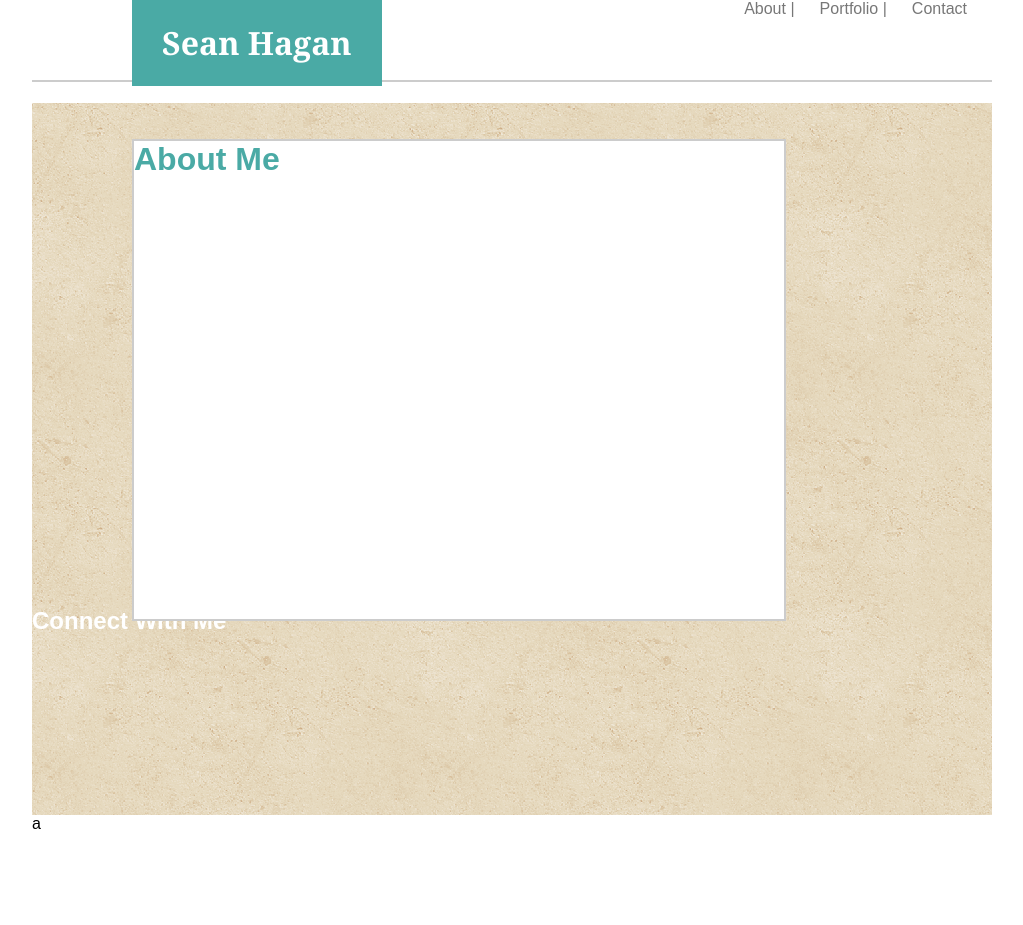
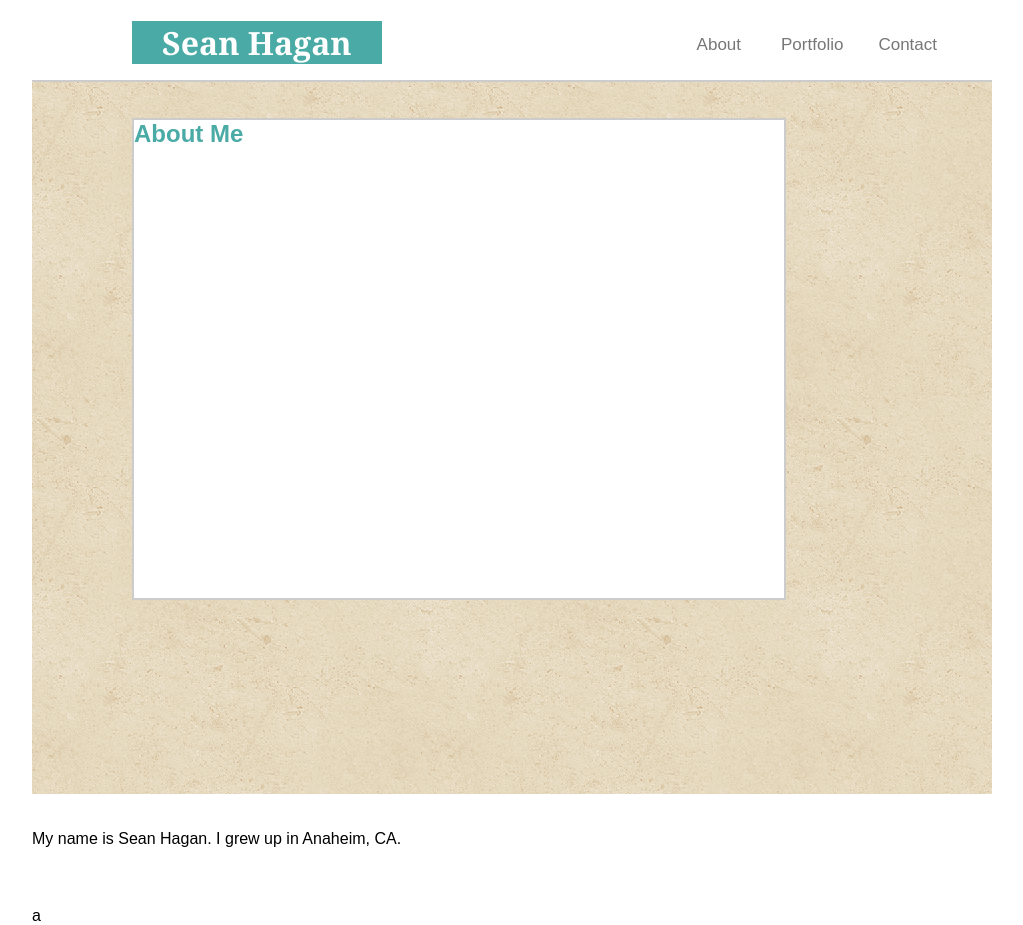
Before and after one commit to sphagan1088/Basic-Portfolio, a plain HTML site: page index.html in a window 1280 px wide. Shown: the whole page, without its empty margins (128-1151 px from the left). Before the commit the page ends 833 px from the top, so only its background shows below. Drawn offline with Linux system fonts and the light colour scheme.

Commit message:
new changes

```diff
--- a/assets/css/style.css
+++ b/assets/css/style.css
@@ -6,7 +6,7 @@ body {
 
 }
 
-#container {
+h1 {
 	position: relative;
 	left:100px;
 	float: left;
@@ -28,29 +28,57 @@ nav {
 	border-bottom-style: solid;
 
 
+}
+
+a {
+	font-size: 17px;
+	color: #777777;
+	float: right;
+	padding-right: 25px;
+	text-align: center;
+	font-family: 'Arial', 'Helvetica Neue', Helvetica, sans-serif;
+	text-decoration: none;
+}
+.p1 {
+	position: relative;
+	right:30px;
+	padding-top: 35px;
+	padding-left:5px;
+
+}
+
+.p2 {
+	position: relative;
+	right:40px;
+	padding-top: 35px;
+	padding-right: 20px;
+	padding-left: 20px;
+
+
+	}
+
+.p3 {
+	position: relative;
+	right:40px;
+	padding-top: 35px;
+	padding-right: 20px;
 
 
 }
 
-a{
-	color: #777777;
-	text-decoration: none;
-	float: right;
-	padding-right: 25px;
-	text-align: center;
+
+
+.section {
+
+	position: relative;
+	bottom:19.5px;
+	width:960px;
+	height:712px;
+	background-image:url(../images/vintage-concrete.png);
 
 }
 
-.lower {
-
-	width:960px;
-	height:712px;
-	background-image:url(../images/vintage-concrete.png);
-}
-
-
-
-#head2 {
+h2 {
 	border-width:2px;
 	border-color:#cccccc;
 	border-style: solid;
@@ -64,6 +92,14 @@ a{
 	height: 478px;
 }
 
-h2 {
+
+
+
+
+h3 {
 	color: #ffffff;
  }
+
+.article {
+
+}
--- a/index.html
+++ b/index.html
@@ -8,22 +8,32 @@
 <body>
 
 
-	<div id="container">
+
     <h1>Sean Hagan</h1>
-	</div>
+
 
 	<nav>
-	   	<a href="#">Contact </a>
-    	<a href="#">Portfolio |</a>
-		  <a href="#">About |</a>
+
+	   	<a  class="p1" href="#">Contact</a>
+
+
+      <a  class="p2" href="#">Portfolio</a>
+
+
+		  <a  class="p3" href="#">About</a>
+
   </nav>
 
-   <div class="lower">
-   	<h1 id="head2">About Me</h1>
-    <p></p>
-    <h2>Connect With Me</h2>
-   </div>
+   <div class="section">
+   	<h2>About Me</h2>
 
+ </div>
+
+  <div class="article">
+    <p>My name is Sean Hagan. I grew up in Anaheim, CA. </p>
+  </div>
+
+ <h3>Connect With Me</h3>
 
 
 
```
